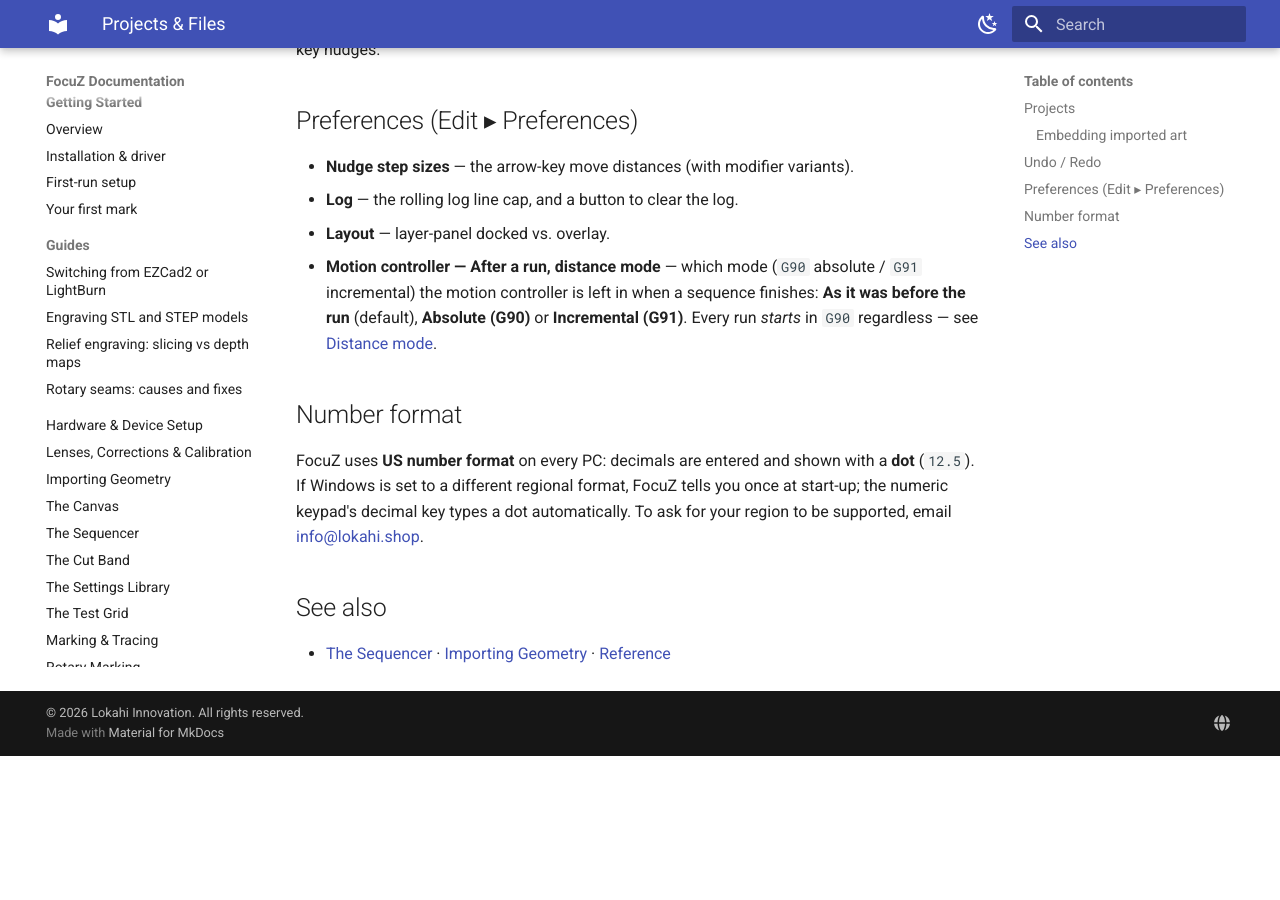
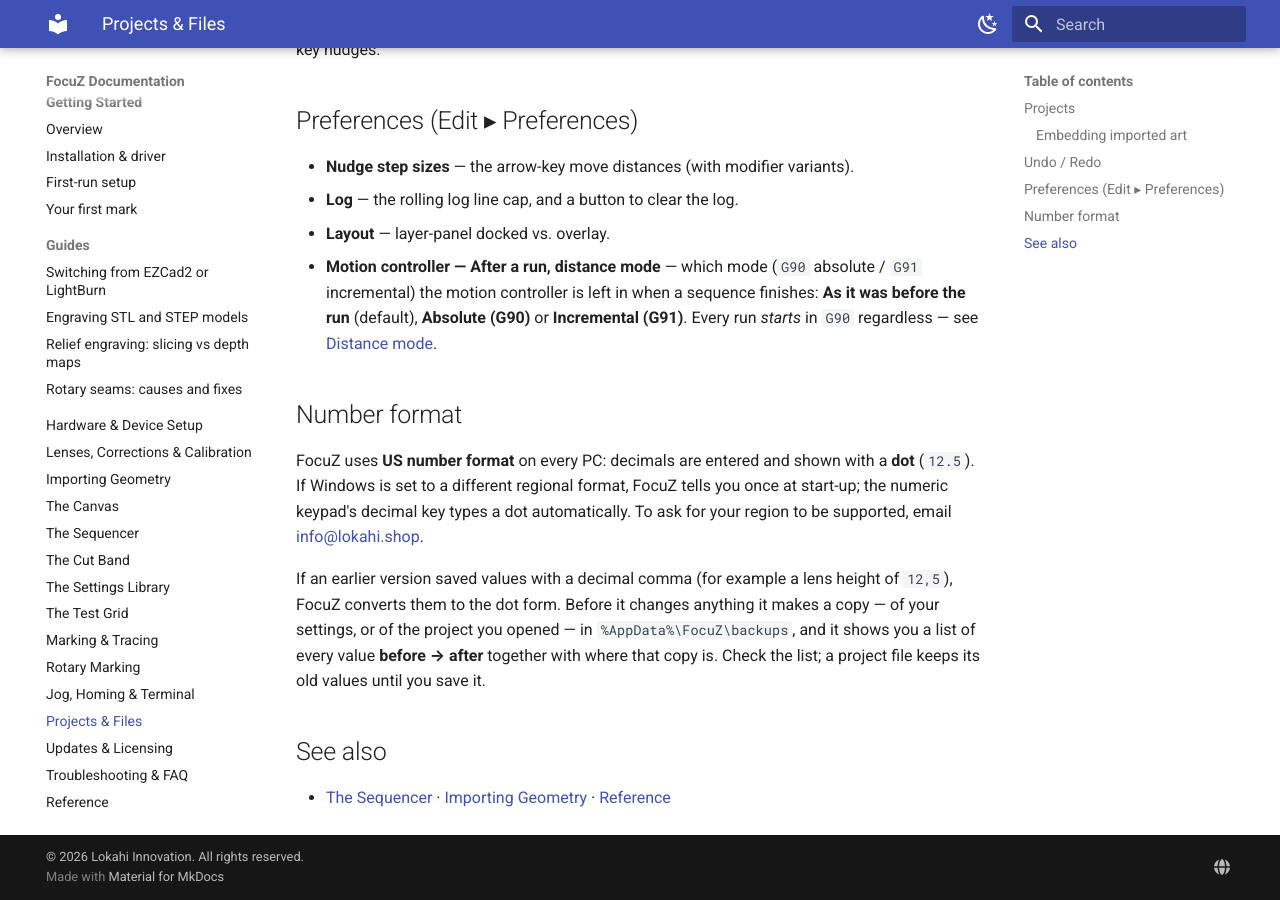
Before and after one commit to Lokahi-Shop/focuz-docs, an MkDocs documentation site: the page built from docs/projects-files.md, in a window 1280 px wide and 900 px high, scrolled down 882 px. Built offline with MkDocs 1.6.1 and Material for MkDocs 9.7.7, drawn with Linux system fonts in a browser that asks for light colours; before the commit the page ends 1638 px from its top, so only the background shows below that.

Commit message:
Number format: backup copy and before/after list when saved values are converted
Co-Authored-By: Claude Fable 5.1 <noreply@anthropic.com>

```diff
--- a/docs/projects-files.md
+++ b/docs/projects-files.md
@@ -44,6 +44,12 @@ If Windows is set to a different regional format, FocuZ tells you once at start-
 keypad's decimal key types a dot automatically. To ask for your region to be supported, email
 [info@lokahi.shop](mailto:info@lokahi.shop).
 
+If an earlier version saved values with a decimal comma (for example a lens height of `12,5`),
+FocuZ converts them to the dot form. Before it changes anything it makes a copy — of your settings,
+or of the project you opened — in `%AppData%\FocuZ\backups`, and it shows you a list of every value
+**before → after** together with where that copy is. Check the list; a project file keeps its old
+values until you save it.
+
 ## See also
 
 - [The Sequencer](sequencer.md) · [Importing Geometry](importing.md) · [Reference](reference.md)
```
